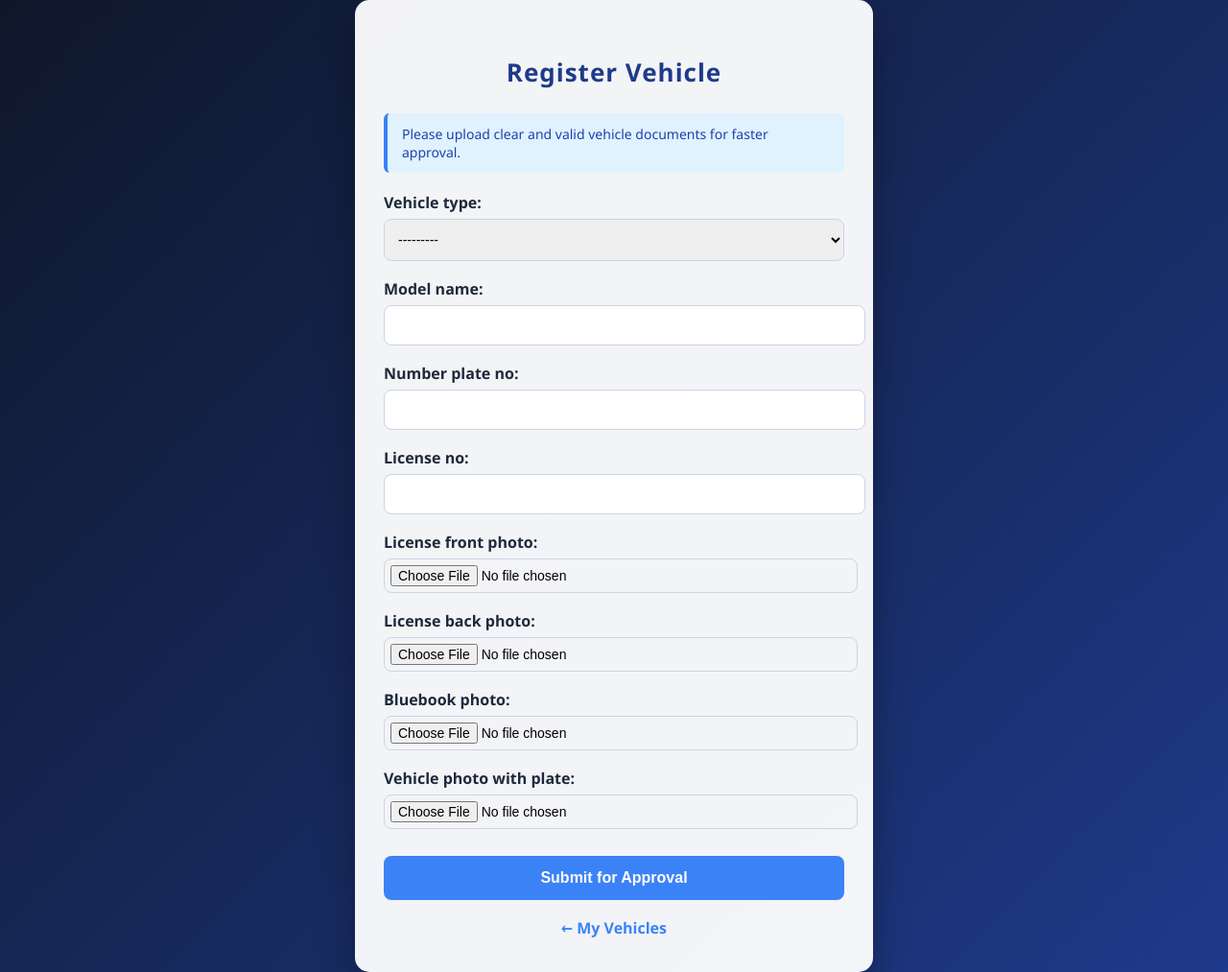
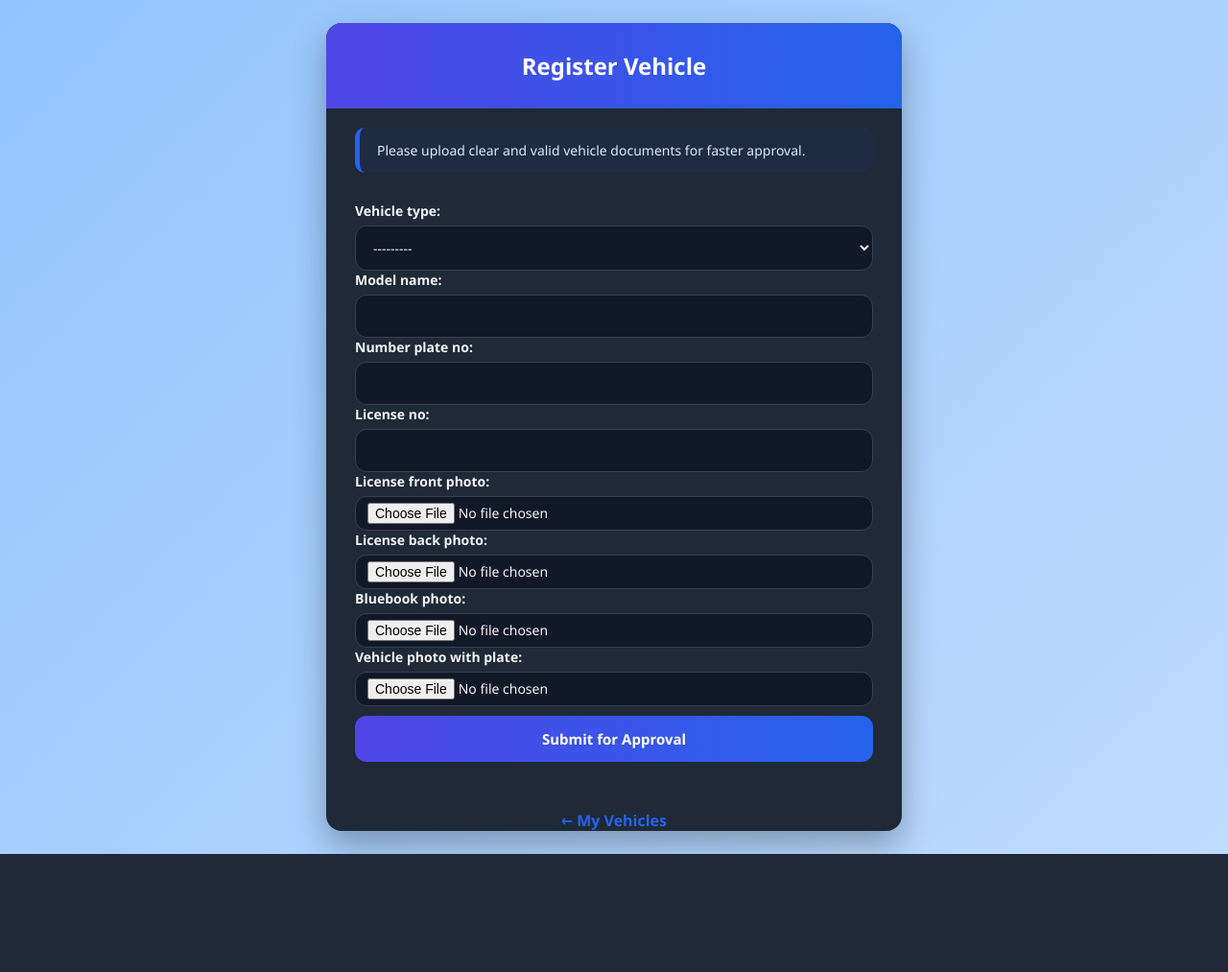
Before and after one commit to Ashim20/Project-Gadi, a Django app: template Project_vehicle_Reservation/templates/vehicles/register_vehicle.html in a window 1280 px wide. Shown: the whole page at 96% size. After the commit the page ends 890 px from the top, so only its background shows below. Run offline with Django 5.2, Linux system fonts and the light colour scheme; the template is opened without the code that fills it: values that come from a table or form of the project are taken from there, others are empty.

Commit message:
updating design and testing

```diff
--- a/Project_vehicle_Reservation/templates/vehicles/register_vehicle.html
+++ b/Project_vehicle_Reservation/templates/vehicles/register_vehicle.html
@@ -3,135 +3,150 @@
 <head>
 <meta charset="UTF-8">
 <title>Register Vehicle</title>
+<meta name="viewport" content="width=device-width, initial-scale=1.0">
 
 <style>
-        body {
+
+* {
+  box-sizing: border-box;
   margin: 0;
   padding: 0;
   font-family: 'Segoe UI', Tahoma, Geneva, Verdana, sans-serif;
-            background: linear-gradient(135deg, #0f172a, #1e3a8a); /* dark blue gradient */
+}
+
+body {
   min-height: 100vh;
   display: flex;
+  justify-content: center;
   align-items: center;
-            justify-content: center;
+  background: linear-gradient(135deg, #93c5fd, #bfdbfe); /* lighter background like profile page */
+  padding: 24px;
+  color: #f3f4f6;
 }
 
+
 .card {
-            background: rgba(255, 255, 255, 0.95);
-            width: 480px;
-            padding: 35px 30px;
-            border-radius: 15px;
-            box-shadow: 0 20px 40px rgba(0,0,0,0.3);
-            transition: transform 0.3s, box-shadow 0.3s;
+  width: 100%;
+  max-width: 600px;
+  background: #1f2937; /* dark card */
+  border-radius: 16px;
+  box-shadow: 0 15px 35px rgba(0,0,0,0.3);
+  overflow: hidden;
+  transition: transform 0.2s, box-shadow 0.2s;
+  color: #f3f4f6;
 }
 
 .card:hover {
-            transform: translateY(-5px);
-            box-shadow: 0 25px 50px rgba(0,0,0,0.35);
+  transform: translateY(-3px);
+  box-shadow: 0 20px 40px rgba(0,0,0,0.4);
 }
 
 
 .card h2 {
+  padding: 28px 30px;
   text-align: center;
-            margin-bottom: 25px;
-            color: #1e3a8a;
-            font-size: 26px;
-            letter-spacing: 1px;
+  font-size: 24px;
+  font-weight: 700;
+  background: linear-gradient(90deg, #4f46e5, #2563eb);
+  color: #fff;
 }
 
 
 .note {
-            background: #e0f2fe;
-            padding: 12px 15px;
-            border-left: 4px solid #3b82f6;
+  background: #1e40af1a; /* subtle dark info box */
+  padding: 14px 18px;
+  border-left: 5px solid #2563eb;
   font-size: 14px;
-            margin-bottom: 20px;
-            color: #1e40af;
-            border-radius: 6px;
+  margin: 20px 30px 30px;
+  color: #dbeafe;
+  border-radius: 10px;
 }
 
-        form p {
-            margin-bottom: 18px;
+form {
+  padding: 0 30px 30px;
 }
 
 label {
   display: block;
   font-weight: 600;
   margin-bottom: 6px;
-            color: #1e293b;
+  color: #f3f4f6;
+  font-size: 14px;
 }
 
 input, select, textarea {
   width: 100%;
-            padding: 12px 10px;
-            border-radius: 8px;
-            border: 1px solid #cbd5e1;
+  padding: 12px 14px;
+  border-radius: 12px;
+  border: 1px solid #374151;
   font-size: 14px;
-            transition: border 0.3s, box-shadow 0.3s;
+  transition: all 0.2s;
+  background: #111827;
+  color: #f3f4f6;
 }
 
 input[type="file"] {
-            padding: 6px;
+  padding: 6px 12px;
 }
 
 input:focus, select:focus, textarea:focus {
-            outline: none;
-            border-color: #3b82f6;
-            box-shadow: 0 0 5px rgba(59,130,246,0.5);
+  border-color: #2563eb;
+  box-shadow: 0 0 0 3px rgba(37,99,235,0.2);
+  background: #1f2937;
+  color: #f3f4f6;
 }
 
+.errorlist {
+  list-style: none;
+  padding: 12px 14px;
+  margin: 5px 0 15px;
+  background: #b91c1c1a;
+  border: 1px solid #fca5a5;
+  border-radius: 12px;
+  font-size: 13px;
+  color: #fca5a5;
+}
 
 .submit-btn {
   width: 100%;
-            margin-top: 10px;
   padding: 14px;
-            background: #3b82f6;
+  background: linear-gradient(90deg, #4f46e5, #2563eb);
   color: #fff;
   border: none;
-            border-radius: 8px;
-            font-size: 16px;
-            font-weight: 600;
+  border-radius: 12px;
+  font-size: 15px;
+  font-weight: 700;
   cursor: pointer;
-            transition: background 0.3s, transform 0.2s;
+  transition: all 0.2s;
+  margin-top: 10px;
 }
 
 .submit-btn:hover {
-            background: #1e40af;
-            transform: scale(1.02);
+  background: linear-gradient(90deg, #3730a3, #1e40af);
+  transform: translateY(-2px);
+  box-shadow: 0 6px 20px rgba(30,64,175,0.3);
 }
-
 
 .back-link {
   text-align: center;
-            margin-top: 18px;
+  margin-top: 20px;
 }
 
 .back-link a {
   text-decoration: none;
-            color: #3b82f6;
+  color: #2563eb;
   font-weight: 600;
-            transition: color 0.3s;
+  transition: all 0.2s;
 }
 
 .back-link a:hover {
   color: #1e40af;
   text-decoration: underline;
 }
-
-
-        .errorlist {
-            color: #dc2626;
-            font-size: 13px;
-            margin-bottom: 6px;
-            list-style: none;
-            padding-left: 0;
-        }
-
 </style>
 </head>
 
 <body>
-
 <div class="card">
     <h2>Register Vehicle</h2>
 
@@ -141,12 +156,11 @@
 
     <form method="post" enctype="multipart/form-data">
         {% csrf_token %}
-
         {% for field in form %}
             <p>
                 {{ field.label_tag }}
                 {{ field }}
-                {{ field.errors }}
+                {% for err in field.errors %}<div class="errorlist">{{ err }}</div>{% endfor %}
             </p>
         {% endfor %}
 
@@ -159,6 +173,5 @@
         <a href="{% url 'my_vehicles' %}">← My Vehicles</a>
     </div>
 </div>
-
 </body>
 </html>
```
Also changed, not shown: Project_vehicle_Reservation/templates/vehicles/my_vehicles.html (+33 -44 lines), Project_vehicle_Reservation/db.sqlite3, Project_vehicle_Reservation/media/vehicles/16/R.jpeg (added), Project_vehicle_Reservation/media/vehicles/16/Screenshot_2026-01-03_213847.png (added), Project_vehicle_Reservation/media/vehicles/16/Screenshot_2026-01-09_150520.png (added), Project_vehicle_Reservation/media/vehicles/16/car-7.jpg (added). Lines whose indentation alone changed are shown as unchanged.
